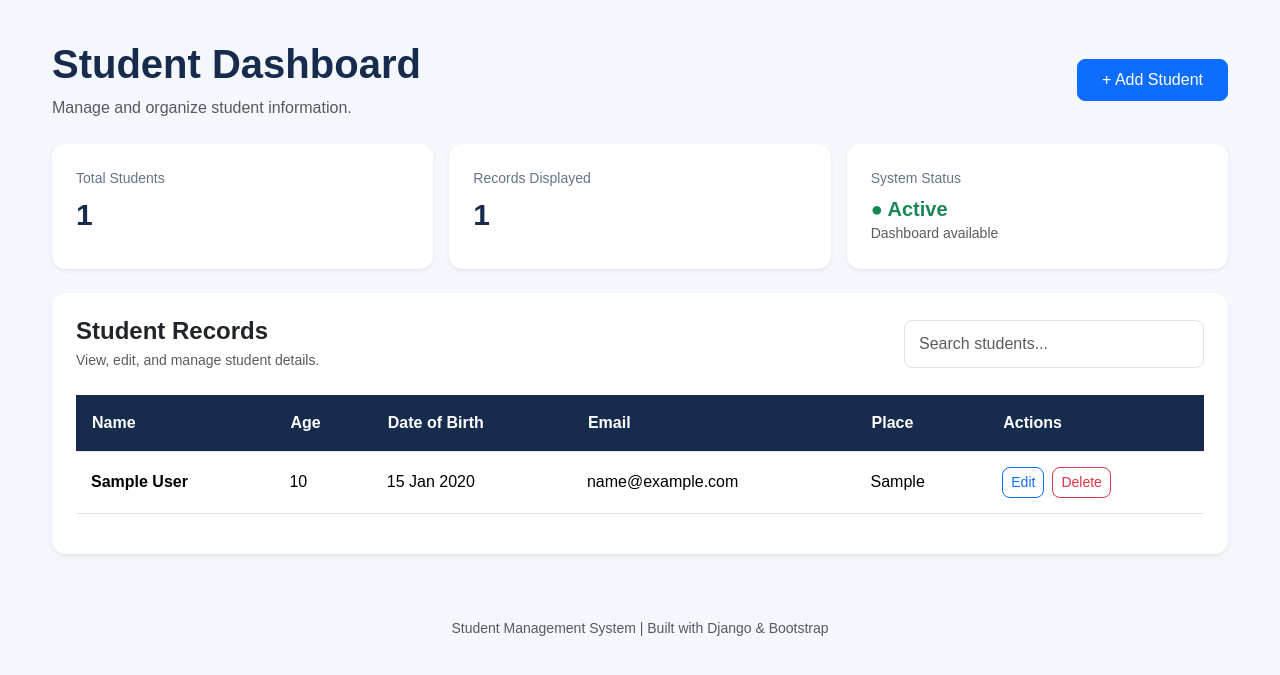
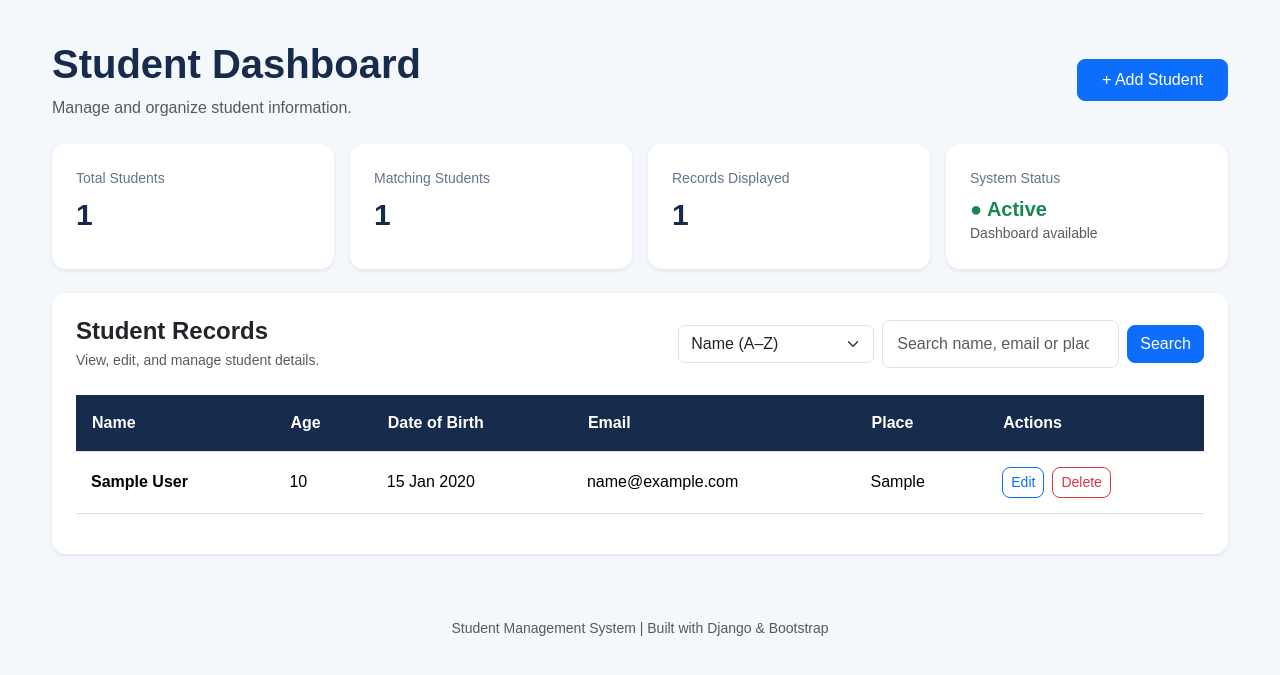
Before and after one commit to Geethadr16/studenthub-django-fullstack, a Django app: page / in a window 1280 px wide. Shown: the part 56-731 px from the top of the page. Run offline with Django 5.2, Linux system fonts and the light colour scheme; tables that the repository leaves empty hold one stand-in row (values such as "Sample post").

Commit message:
Add student search, sorting, pagination, automated tests and documentation

```diff
--- a/myapp/views.py
+++ b/myapp/views.py
@@ -1,12 +1,54 @@
+from django.db.models import Q
+from django.core.paginator import Paginator
 from django.shortcuts import render,redirect,get_object_or_404
 from myapp.models import Student
 from myapp.forms import StudentForm
 # Create your views here.
 
+
 def display(request):
-    s=Student.objects.all()
-    d={'stud':s}
-    return render(request,'myapp/index.html',d)
+    sort_by = request.GET.get('sort', 'name')
+    query = request.GET.get('q', '').strip()
+
+    allowed_sorting = {
+        'name': 'name',
+        'name_desc': '-name',
+        'age_asc': 'age',
+        'age_desc': '-age',
+        'dob_newest': '-dob',
+        'dob_oldest': 'dob',
+    }
+
+    ordering = allowed_sorting.get(sort_by, 'name')
+
+    students = Student.objects.all()
+
+    # Search across all student records
+    if query:
+        students = students.filter(
+            Q(name__icontains=query) |
+            Q(email__icontains=query) |
+            Q(place__icontains=query)
+        )
+
+    # Sort the filtered records
+    students = students.order_by(ordering, 'id')
+
+    # Paginate the results
+    paginator = Paginator(students, 5)
+    page_obj = paginator.get_page(request.GET.get('page'))
+
+
+    context = {
+    'stud': page_obj,
+    'page_obj': page_obj,
+    'total_students': Student.objects.count(),
+    'matching_students': paginator.count,
+    'current_sort': sort_by,
+    'search_query': query,
+}
+
+    return render(request, 'myapp/index.html', context)
 
 
 def insert_view(request):
--- a/templates/myapp/index.html
+++ b/templates/myapp/index.html
@@ -104,33 +104,48 @@
         </a>
     </div>
 
+
 <!-- Statistics Cards -->
 <div class="row g-3 mb-4">
 
-        <div class="col-md-4">
+    <!-- Total Students -->
+    <div class="col-12 col-sm-6 col-lg-3">
         <div class="card stat-card shadow-sm h-100">
             <div class="card-body p-4">
                 <p class="stat-label mb-2">Total Students</p>
                 <h2 class="stat-value mb-0">
+                    {{ total_students }}
+                </h2>
+            </div>
+        </div>
+    </div>
+
+    <!-- Matching Students -->
+    <div class="col-12 col-sm-6 col-lg-3">
+        <div class="card stat-card shadow-sm h-100">
+            <div class="card-body p-4">
+                <p class="stat-label mb-2">Matching Students</p>
+                <h2 class="stat-value mb-0">
+                    {{ matching_students }}
+                </h2>
+            </div>
+        </div>
+    </div>
+
+    <!-- Records Displayed -->
+    <div class="col-12 col-sm-6 col-lg-3">
+        <div class="card stat-card shadow-sm h-100">
+            <div class="card-body p-4">
+                <p class="stat-label mb-2">Records Displayed</p>
+                <h2 class="stat-value mb-0" id="visibleStudents">
                     {{ stud|length }}
                 </h2>
             </div>
         </div>
     </div>
 
-        <div class="col-md-4">
-            <div class="card stat-card shadow-sm h-100">
-                <div class="card-body p-4">
-                    <p class="stat-label mb-2">Records Displayed</p>
-                    <h2 class="stat-value mb-0"
-                        id="visibleStudents">
-                        {{ stud|length }}
-                    </h2>
-                </div>
-            </div>
-        </div>
-
-        <div class="col-md-4">
+    <!-- System Status -->
+    <div class="col-12 col-sm-6 col-lg-3">
         <div class="card stat-card shadow-sm h-100">
             <div class="card-body p-4">
                 <p class="stat-label mb-2">System Status</p>
@@ -145,6 +160,7 @@
     </div>
 
 </div>
+
 
     <!-- Student Records -->
     <div class="card table-card shadow-sm">
@@ -163,11 +179,80 @@
                     </p>
                 </div>
 
+
+<div class="d-flex flex-wrap gap-2 align-items-center">
+
+    <!-- Sorting Dropdown -->
+    <form method="GET">
+        <input type="hidden" name="q" value="{{ search_query }}">
+
+        <select name="sort"
+            class="form-select"
+                aria-label="Sort students"
+                onchange="this.form.submit()">
+
+            <option value="name"
+                {% if current_sort == 'name' %}selected{% endif %}>
+                Name (A–Z)
+            </option>
+
+            <option value="name_desc"
+                {% if current_sort == 'name_desc' %}selected{% endif %}>
+                Name (Z–A)
+            </option>
+
+            <option value="age_asc"
+                {% if current_sort == 'age_asc' %}selected{% endif %}>
+                Age (Youngest First)
+            </option>
+
+            <option value="age_desc"
+                {% if current_sort == 'age_desc' %}selected{% endif %}>
+                Age (Oldest First)
+            </option>
+
+            <option value="dob_newest"
+                {% if current_sort == 'dob_newest' %}selected{% endif %}>
+                DOB (Newest First)
+            </option>
+
+            <option value="dob_oldest"
+                {% if current_sort == 'dob_oldest' %}selected{% endif %}>
+                DOB (Oldest First)
+            </option>
+
+        </select>
+    </form>
+
+
+<!-- Database-wide Student Search -->
+<form method="GET" action="" class="d-flex gap-2 align-items-center">
+    <input type="hidden"
+           name="sort"
+           value="{{ current_sort }}">
+
     <input type="search"
-                       id="studentSearch"
+           name="q"
            class="form-control search-box"
-                       placeholder="Search students..."
-                       aria-label="Search students">
+           placeholder="Search name, email or place..."
+           aria-label="Search students"
+           value="{{ search_query }}">
+
+    <button type="submit" class="btn btn-primary">
+        Search
+    </button>
+
+    {% if search_query %}
+    <a href="?sort={{ current_sort }}"
+       class="btn btn-outline-secondary">
+        Clear
+    </a>
+    {% endif %}
+</form>
+
+
+</div>
+
             </div>
 
             <div class="table-responsive">
@@ -234,11 +319,61 @@
                 </table>
             </div>
 
+
+                </table>
+            </div>
+
+
+<!-- Pagination -->
+{% if page_obj.has_other_pages %}
+<nav aria-label="Student pagination" class="mt-4">
+    <ul class="pagination justify-content-center flex-wrap">
+
+        <!-- Previous -->
+        <li class="page-item {% if not page_obj.has_previous %}disabled{% endif %}">
+            {% if page_obj.has_previous %}
+            <a class="page-link"
+               href="?page={{ page_obj.previous_page_number }}&amp;sort={{ current_sort }}&amp;q={{ search_query|urlencode }}">
+                Previous
+            </a>
+            {% else %}
+            <span class="page-link">Previous</span>
+            {% endif %}
+        </li>
+
+        <!-- Page Numbers -->
+        {% for num in page_obj.paginator.page_range %}
+        <li class="page-item {% if page_obj.number == num %}active{% endif %}">
+            <a class="page-link"
+               href="?page={{ num }}&amp;sort={{ current_sort }}&amp;q={{ search_query|urlencode }}">
+                {{ num }}
+            </a>
+        </li>
+        {% endfor %}
+
+        <!-- Next -->
+        <li class="page-item {% if not page_obj.has_next %}disabled{% endif %}">
+            {% if page_obj.has_next %}
+            <a class="page-link"
+               href="?page={{ page_obj.next_page_number }}&amp;sort={{ current_sort }}&amp;q={{ search_query|urlencode }}">
+                Next
+            </a>
+            {% else %}
+            <span class="page-link">Next</span>
+            {% endif %}
+        </li>
+
+    </ul>
+</nav>
+{% endif %}
+
+
             <p id="noSearchResults"
                class="text-center text-muted py-3 d-none"
                role="status">
                 No matching students found.
             </p>
+
 
         </div>
     </div>
@@ -246,40 +381,3 @@
 </div>
 
 {% endblock %}
-
-{% block extra_js %}
-<script>
-    const searchInput = document.getElementById("studentSearch");
-    const rows = document.querySelectorAll(
-        "#studentTable tbody tr.student-row"
-    );
-    const noResults = document.getElementById("noSearchResults");
-    const visibleStudents = document.getElementById("visibleStudents");
-
-    function filterStudents() {
-        const query = searchInput.value.toLowerCase().trim();
-        let visibleCount = 0;
-
-        rows.forEach(function (row) {
-            const matches = row.textContent
-                .toLowerCase()
-                .includes(query);
-
-            row.style.display = matches ? "" : "none";
-
-            if (matches) {
-                visibleCount++;
-            }
-        });
-
-        visibleStudents.textContent = visibleCount;
-
-        noResults.classList.toggle(
-            "d-none",
-            visibleCount > 0 || query === "" || rows.length === 0
-        );
-    }
-
-    searchInput.addEventListener("input", filterStudents);
-</script>
-{% endblock %}
```
Also changed, not shown: myapp/tests.py (+65 -1 lines), README.md (added). Lines whose indentation alone changed are shown as unchanged.
